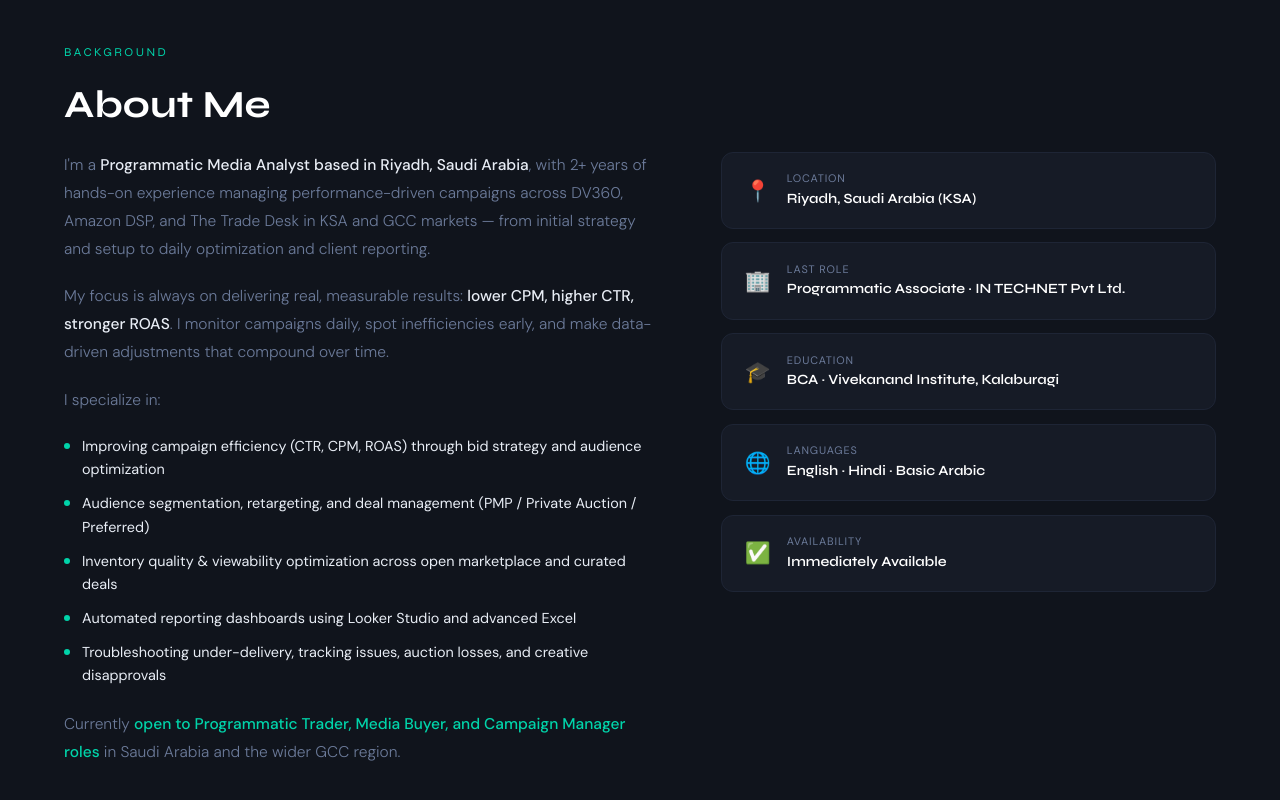
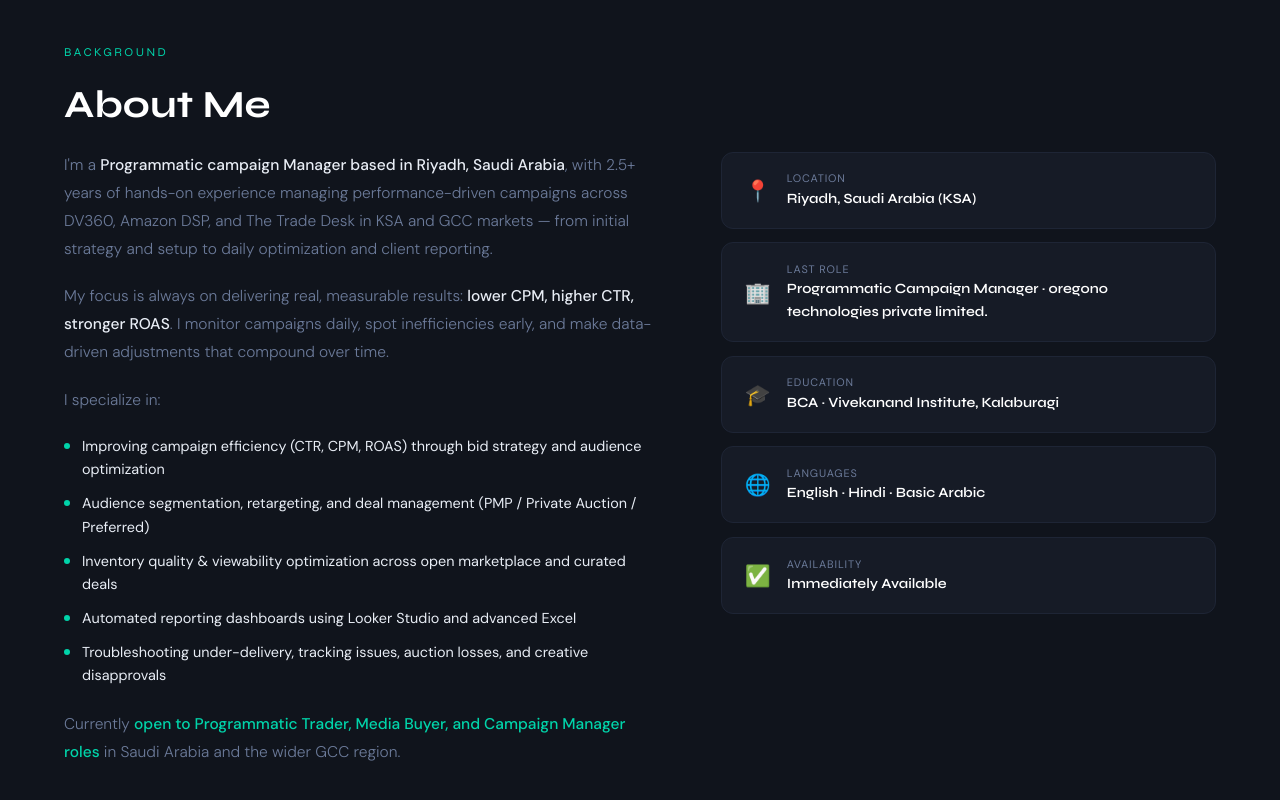
Before and after one commit to azhar-ads/portfolio, a plain HTML site: page index.html in a window 1280 px wide. Shown: the part 1227-2027 px from the top of the page. Drawn offline with Linux system fonts and the light colour scheme.

Commit message:
Update index.html

```diff
--- a/index.html
+++ b/index.html
@@ -555,7 +555,7 @@
   <div class="about-grid">
     <div class="about-text">
       <p>
-        I'm a <strong>Programmatic Media Analyst based in Riyadh, Saudi Arabia</strong>, with 2+ years of hands-on experience managing performance-driven campaigns across DV360, Amazon DSP, and The Trade Desk in KSA and GCC markets — from initial strategy and setup to daily optimization and client reporting.
+        I'm a <strong>Programmatic campaign Manager based in Riyadh, Saudi Arabia</strong>, with 2.5+ years of hands-on experience managing performance-driven campaigns across DV360, Amazon DSP, and The Trade Desk in KSA and GCC markets — from initial strategy and setup to daily optimization and client reporting.
       </p>
       <p>
         My focus is always on delivering real, measurable results: <strong>lower CPM, higher CTR, stronger ROAS</strong>. I monitor campaigns daily, spot inefficiencies early, and make data-driven adjustments that compound over time.
@@ -582,7 +582,7 @@
         <div class="info-card-icon">🏢</div>
         <div>
           <div class="info-card-label">Last Role</div>
-          <div class="info-card-val">Programmatic Associate · IN TECHNET Pvt Ltd.</div>
+          <div class="info-card-val">Programmatic Campaign Manager · oregono technologies private limited.</div>
         </div>
       </div>
       <div class="info-card">
```
